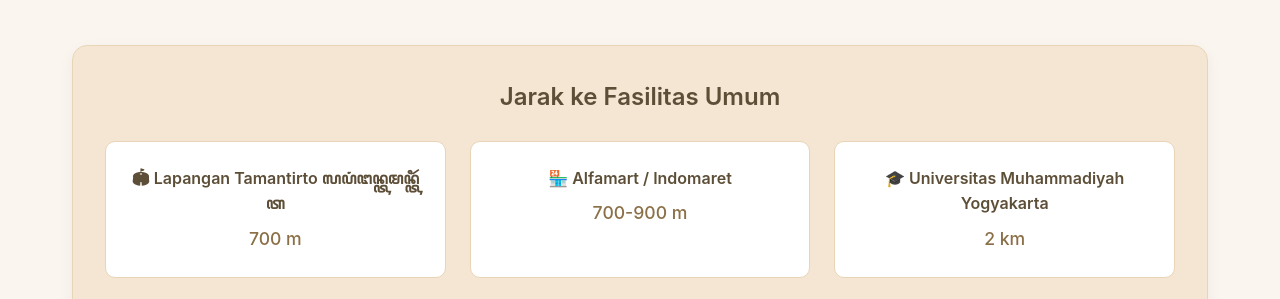
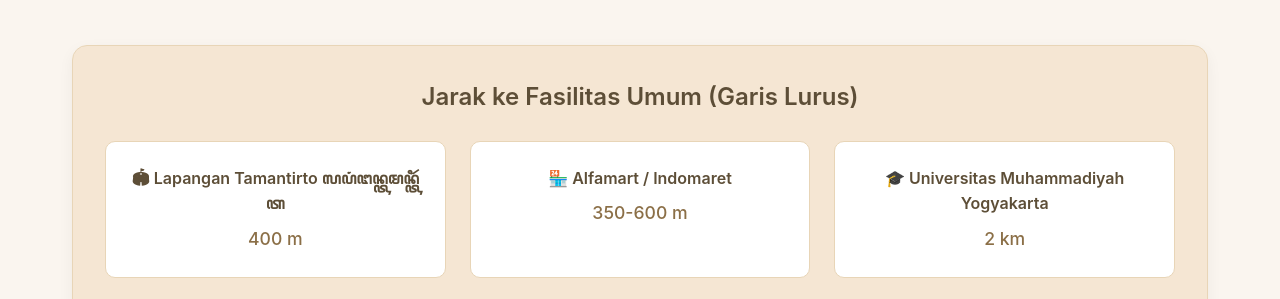
Before and after one commit to ruanghidupku/mizuniwapage, a plain HTML site: page index.html in a window 1280 px wide. Shown: the part 612-911 px from the top of the page. Drawn offline with Linux system fonts and the light colour scheme.

Commit message:
change jarak fasilitas umum

```diff
--- a/assets/js/main.js
+++ b/assets/js/main.js
@@ -28,13 +28,13 @@ const getConfig = () => {
 
 // Data constants
 const LOCATIONS = [
-    { icon: '🏟', name: 'Lapangan Tamantirto ꦭꦥꦁꦔꦤ꧀ꦠꦩꦤ꧀ꦠꦶꦂꦠ', distance: '700 m' },
-    { icon: '🏪', name: 'Alfamart / Indomaret', distance: '700-900 m' },
+    { icon: '🏟', name: 'Lapangan Tamantirto ꦭꦥꦁꦔꦤ꧀ꦠꦩꦤ꧀ꦠꦶꦂꦠ', distance: '400 m' },
+    { icon: '🏪', name: 'Alfamart / Indomaret', distance: '350-600 m' },
     { icon: '🎓', name: 'Universitas Muhammadiyah Yogyakarta', distance: '2 km' },
-    { icon: '🎓', name: 'Universitas Alma Ata Yogyakarta', distance: '2 km' },
-    { icon: '🏥', name: 'Rumah Sakit PKU Gamping', distance: '5 km' },
-    { icon: '🚂', name: 'Stasiun Tugu', distance: '8 km' },
-    { icon: '✈️', name: 'Yogyakarta International Airport', distance: '39 km' }
+    { icon: '🎓', name: 'Universitas Alma Ata Yogyakarta', distance: '1,2 km' },
+    { icon: '🏥', name: 'Rumah Sakit PKU Gamping', distance: '3,4 km' },
+    { icon: '🚂', name: 'Stasiun Tugu', distance: '5,8 km' },
+    { icon: '✈️', name: 'Yogyakarta International Airport', distance: '31 km' }
 ];
 
 const FACILITIES = [
--- a/index.html
+++ b/index.html
@@ -65,7 +65,7 @@
     <section id="lokasi">
         <h2 class="section-title">Lokasi Strategis</h2>
         <div class="location-info fade-in">
-            <h3 class="location-title">Jarak ke Fasilitas Umum</h3>
+            <h3 class="location-title">Jarak ke Fasilitas Umum (Garis Lurus)</h3>
             <div class="location-grid" id="locationGrid">
                 <!-- Location items will be loaded by JavaScript -->
             </div>
```
